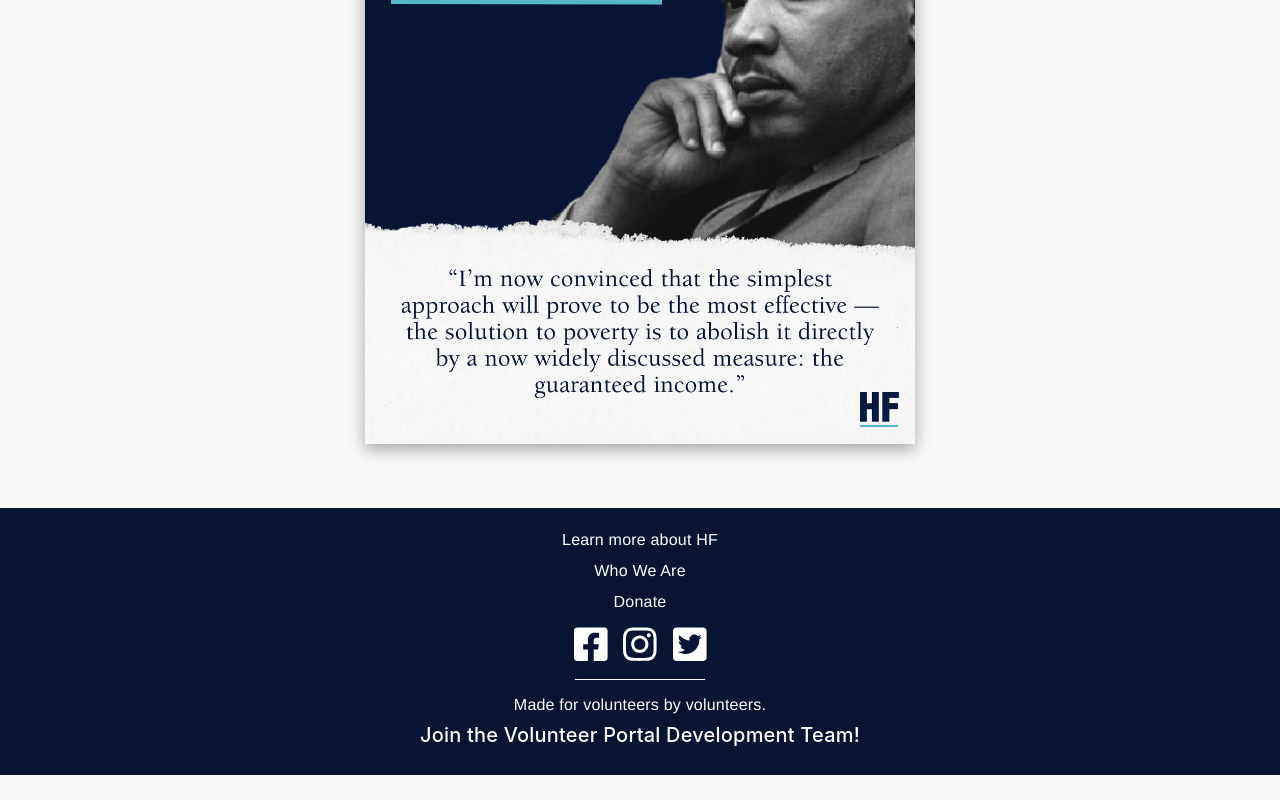
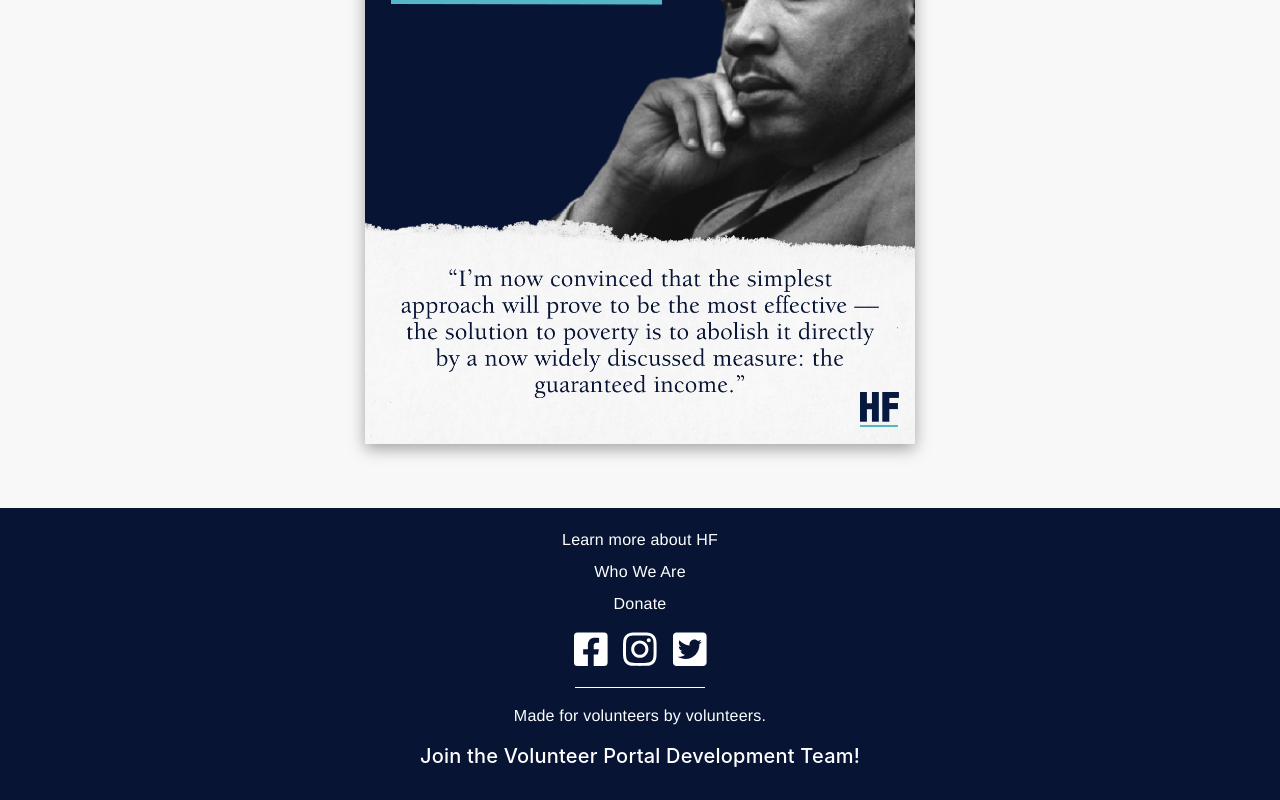
Before and after one commit to HF-RapidResponse/volunteer-portal, a React (Create React App) app in the folder client/: page / in a window 1280 px wide. Shown: the part 1880-2680 px from the top of the page. Before the commit the page ends 2655 px from the top, so only its background shows below. Built offline with nearby package versions, Linux system fonts and the light colour scheme; no server answers.

Commit message:
fixed issue with some footer text line height being too squished

```diff
--- a/client/src/components/Footer.js
+++ b/client/src/components/Footer.js
@@ -13,6 +13,7 @@ function Footer() {
   return (
     <footer id="main-footer" className="text-center">
       <Container>
+        <div className="smaller-spacing">
           <p className="btn-text">
             <a href="https://movehumanityforward.com/" className="btn-text">
               Learn more about HF
@@ -31,6 +32,7 @@ function Footer() {
               Donate
             </a>
           </p>
+        </div>
         <Container className="text-center">
           <a
             href="https://www.facebook.com/humanity4ward/"
--- a/client/src/styles/footer.scss
+++ b/client/src/styles/footer.scss
@@ -8,12 +8,14 @@
 
 .btn-text,
 .social-icon {
-  line-height: 15px;
   letter-spacing: 0.2px;
   color: white;
   &:hover {
     color: white;
   }
+}
+.smaller-spacing > p.btn-text {
+  line-height: 1rem;
 }
 
 .footer-hr {
```
Lines whose indentation alone changed are shown as unchanged.
